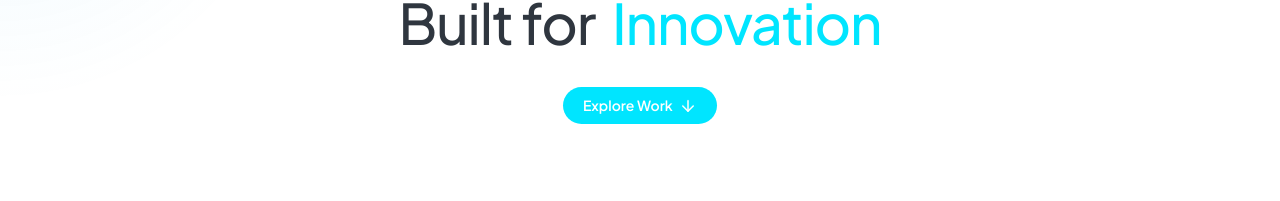
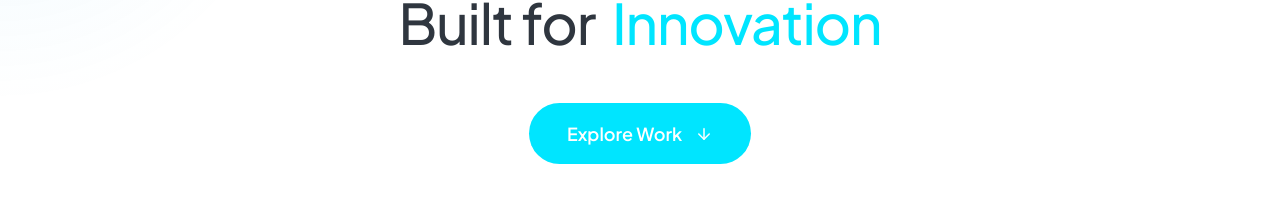
Before and after one commit to codentratechnologies/Codentra_Technologies, a React (Vite) app: page / in a window 1280 px wide. Shown: the part 194-395 px from the top of the page. Built offline with nearby package versions, Linux system fonts and the light colour scheme; grey boxes are pictures that could not be loaded.

Commit message:
feat: add Radhe Shyam Furniture project, optimize Hero button responsiveness, and improve ScrollTrigger animations configuration

```diff
--- a/src/App.jsx
+++ b/src/App.jsx
@@ -1,9 +1,14 @@
-import React, { useState } from 'react';
+import React, { useState, useEffect } from 'react';
 import { motion } from 'framer-motion';
+import gsap from 'gsap';
+import { ScrollTrigger } from 'gsap/ScrollTrigger';
 import Navbar from './components/layout/Navbar';
 import CursorGlow from './components/common/CursorGlow';
 import Reveal from './components/common/Reveal';
 
+gsap.registerPlugin(ScrollTrigger);
+ScrollTrigger.config({ ignoreMobileResize: true });
+ScrollTrigger.normalizeScroll(true);
 import Hero from './sections/Hero';
 import About from './sections/About';
 import Services from './sections/Services';
--- a/src/data/siteData.js
+++ b/src/data/siteData.js
@@ -129,6 +129,16 @@ export const projectsData = [
     statLabel2: "Sustainable",
     image: "/images/pramukh.png",
     link: "https://www.pramukhscrap.in/"
+  },
+  {
+    title: "Radhe Shyam Furniture",
+    desc: "An elegant e-commerce and showcase platform designed for premium handcrafted furniture and modern interiors.",
+    statValue: "200+",
+    statLabel: "Products",
+    statValue2: "100%",
+    statLabel2: "Craftsmanship",
+    image: "/images/radhe_shyam.png",
+    link: "#"
   }
 ];
 
--- a/src/sections/Hero.css
+++ b/src/sections/Hero.css
@@ -19,7 +19,8 @@
   align-items: center;
   text-align: center;
   z-index: 30;
-  padding: clamp(5rem, 15vh, 8rem) clamp(1rem, 5vw, 1.5rem) 1rem clamp(1rem, 5vw, 1.5rem); /* Reduced bottom padding from 4rem to 1rem */
+  padding: clamp(5rem, 15vh, 8rem) clamp(1rem, 5vw, 1.5rem) 1rem clamp(1rem, 5vw, 1.5rem);
+  /* Reduced bottom padding from 4rem to 1rem */
   width: 100%;
 }
 
@@ -53,19 +54,20 @@
 }
 
 .hero-btn {
-  margin-top: 2rem;
+  margin-top: clamp(1.5rem, 4vw, 3rem);
   background: #00E5FF;
   color: white;
-  font-size: 14px;
+  font-size: clamp(14px, 1.5vw, 18px);
   font-weight: 600;
-  padding: 0.6rem 1.25rem;
+  padding: clamp(0.75rem, 1.5vw, 1.2rem) clamp(1.5rem, 3vw, 2.5rem);
   border-radius: 9999px;
   display: inline-flex;
+  justify-content: center;
   align-items: center;
-  justify-content: center;
-  gap: 0.4rem;
-  transition: var(--transition-fast);
+  gap: clamp(0.5rem, 1vw, 0.8rem);
+  transition: all 0.3s;
   border: none;
+  text-decoration: none;
   text-decoration: none;
 }
 
@@ -78,10 +80,13 @@
 }
 
 @keyframes bounce {
-  0%, 100% {
+
+  0%,
+  100% {
     transform: translateY(-10%);
     animation-timing-function: cubic-bezier(0.8, 0, 1, 1);
   }
+
   50% {
     transform: translateY(10%);
     animation-timing-function: cubic-bezier(0, 0, 0.2, 1);
@@ -97,7 +102,8 @@
   align-items: center;
   position: relative;
   overflow: hidden;
-  margin-top: -15vh; /* Pull container up to reduce visual gap */
+  margin-top: -15vh;
+  /* Pull container up to reduce visual gap */
 }
 
 .hero-video-wrapper {
@@ -112,7 +118,8 @@
 .hero-video-inner {
   position: absolute;
   overflow: hidden;
-  border-radius: 20px; /* Slightly smaller than the 24px border radius of the mockup */
+  border-radius: 20px;
+  /* Slightly smaller than the 24px border radius of the mockup */
   z-index: 0;
   top: 0;
   left: 0;
@@ -195,7 +202,8 @@
   }
 
   .hero-video-pin-container {
-    height: 100dvh; /* Restore full screen height for the pinning transition to work correctly */
+    height: 100dvh;
+    /* Restore full screen height for the pinning transition to work correctly */
     min-height: 400px;
     margin-top: -5vh;
     padding-bottom: 0;
--- a/src/sections/Services.jsx
+++ b/src/sections/Services.jsx
@@ -65,7 +65,7 @@ const Services = () => {
           <span className="dot"></span>
           <p>Our Services</p>
         </div>
-        <h2>From architecture design <br/>to AI-powered platforms</h2>
+        <h2>From architecture design <br />to AI-powered platforms</h2>
         <p className="services-desc">
           we design and build software for the future.
         </p>
```
Also changed, not shown: public/images/radhe_shyam.png (added), src/sections/Projects.jsx (line endings or trailing spaces).
